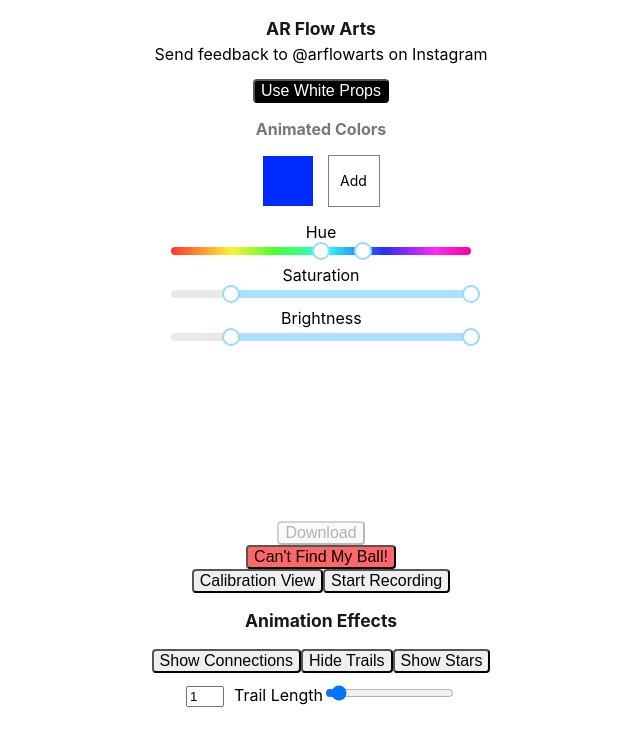
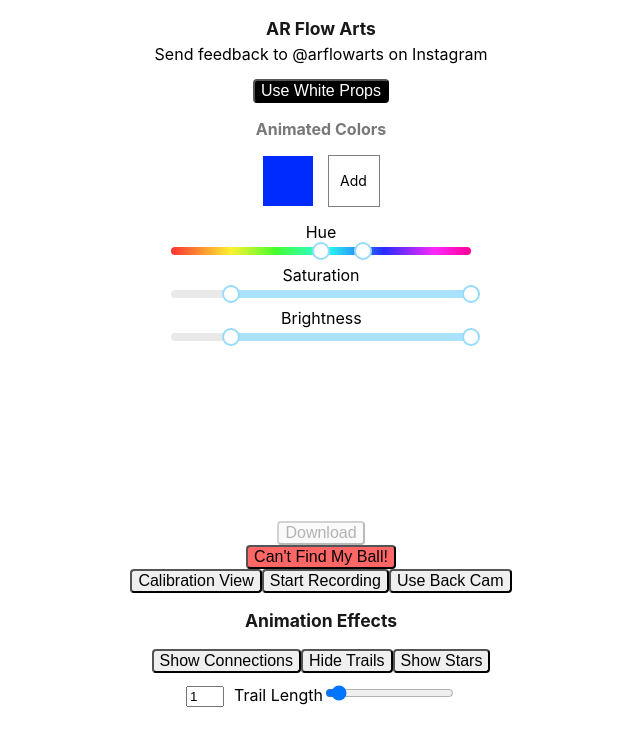
Before and after one commit to ianboru/juggle-tracker-js, a React (Create React App) app: page / in a window 1280 px wide. Shown: the top 746 px of the page, without its empty margins (319-959 px from the left). Built offline with nearby package versions, Linux system fonts and the light colour scheme; no server answers.

Commit message:
testing front cam back cam toggle

```diff
--- a/src/App.js
+++ b/src/App.js
@@ -66,7 +66,8 @@ class App extends Component {
     touchTimer : null,
     isFacebookApp : false,
     colorModeButtonText : 'Use White Props',
-    recording : null
+    recording : null,
+    faceingMode : 'Front Cam'
   }
 
   componentDidMount=()=>{
@@ -88,11 +89,22 @@ class App extends Component {
   ****/
   startCamera=()=> {
     let that = this
+    let deviceIds = {}
 
+    const devices = navigator.mediaDevices.enumerateDevices().then((devices)=>{
+      devices.forEach((device)=>{
+        deviceIds[device.label] = device.deviceId
+      })
+    })
+
+
+    console.log(devices,deviceIds)
     if (this.state.streaming) return;
-
+    console.log("starting camerae", this.state.faceingMode)
+    const faceingKeyword = this.state.faceingMode == "Front Cam" ? 'user' : 'environment'
+    const constraints = isMobile ? {'faceingMode' : faceingKeyword, deviceId : {exact : deviceIds[this.state.faceingMode]} } : {'faceingMode' : 'user'}
     //get video
-    navigator.mediaDevices.getUserMedia({video: {faceingMode : 'user'}, audio: false})
+    navigator.mediaDevices.getUserMedia({video: constraints, audio: false})
     .then(function(s) {
       console.log("got user media")
       //Set stream to stop later
@@ -131,9 +143,7 @@ class App extends Component {
     this.video.pause();
     this.video.srcObject=null;
     this.state.stream.getVideoTracks()[0].stop();
-    this.setState({
-      streaming :false,
-    })
+    this.state.streaming = false
 
   }
   startVideoProcessing=()=> {
@@ -347,7 +357,16 @@ class App extends Component {
       )
     }
   }
-
+  toggleFaceingMode=()=>{
+    const faceingMode = this.state.faceingMode == 'Front Cam' ? 'Back Cam' : 'Front Cam'
+    this.setState({
+      faceingMode
+    },()=>{
+      console.log("toggled faceing", this.state.faceingMode)
+      this.stopCamera()
+      this.startCamera()
+    })
+  }
   toggleShowConnections=()=>{
     // Toggle the text on the button
     const connectionsButton = document.querySelector('button#connections');
@@ -524,12 +543,14 @@ class App extends Component {
         )
 
     })
-
+    const faceingMode =
+      <button style={{'fontSize':'12pt'}} id="record" onClick={this.toggleFaceingMode}>{this.state.faceingMode == 'Front Cam' ? 'Use Back Cam' : 'Use Front Cam'}</button>
     const videoControls =
       <div>
         <div style={{'marginBottom' :'10px'}}>
           <button style={{'fontSize':'12pt'}} id="calibration" onClick={this.toggleShowRaw}>Calibration View</button>
           <button style={{'fontSize':'12pt'}} id="record" onClick={this.toggleRecording}>Start Recording</button>
+          {faceingMode}
         </div>
       </div>
 
```
Also changed, not shown: 2 other files (tests, documents, lock files or other folders).
